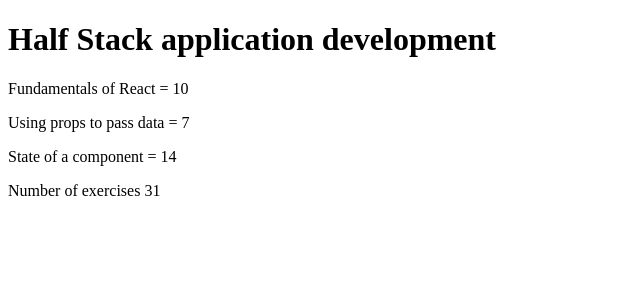
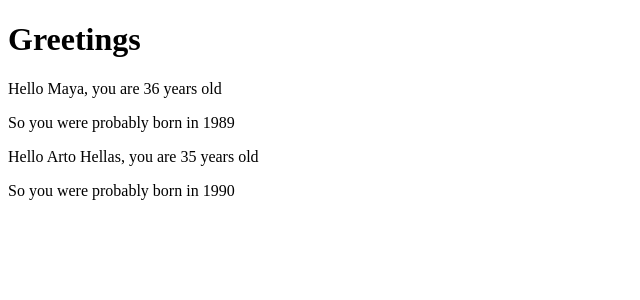
Before and after one commit to miguelc83/FullStackOpen, a React (Vite) app in the folder part1/: page / in a window 1280 px wide. Shown: the top 300 px of the page, without its empty margins (0-640 px from the left). Built offline with nearby package versions, Linux system fonts and the light colour scheme.

Commit message:
Desestructuration of props

```diff
--- a/part1/src/App.jsx
+++ b/part1/src/App.jsx
@@ -1,78 +1,51 @@
-const Header = (props) => {
-  console.log("Header comoponent rendered")
-  return (
-    //added id for debugging
-    <h1 id="Header">{props.course}</h1>
-  )
-}
-const Content = (props) => {
-  console.log("Content comoponent rendered")
-  console.log(props.parts)
-  return (
-    //added id for debugging
-    <div id="Content">
-      {props.parts.map((part) => {
-        return (
-          <Part part={part}  />
-        )
-      })}
+// The Hello component uses destructuring to extract the 'name' and 'age' properties
+// directly from the props object passed to it.
+const Hello = ({ name, age }) => {
+  // Logs the name and age to the console for debugging purposes.
+  console.log(name, age)
 
-    </div>
-  )
-}
-const Total = (props) => {
-  console.log("Part comoponent rendered")
-  console.log(props.parts)
-  let exercises = 0
+  // Defines a function to calculate the year of birth based on the current year and the age.
+  // This function uses the 'age' value destructured from props.
+  const bornYear = () => new Date().getFullYear() - age
 
-  props.parts.forEach(element => {
-    exercises += element.exercises
-  })
-
-  return (
-    //added id for debugging
-    <p id="Total">Number of exercises {exercises}</p>
-  )
-}
-
-const Part = (props) => {
-  console.log("Part comoponent rendered")
-  console.log(props.part)
-  return (
-    //added id for debugging
-    <p id="Part">{props.part.name} = {props.part.exercises}</p>
-  )
-}
-
-
-
-const App = () => {
-  const course = {
-    name: 'Half Stack application development',
-    parts: [
-      {
-        name: 'Fundamentals of React',
-        exercises: 10
-      },
-      {
-        name: 'Using props to pass data',
-        exercises: 7
-      },
-      {
-        name: 'State of a component',
-        exercises: 14
-      }
-    ]
-  }
-
-
+  // Returns a JSX structure that displays a greeting message and the calculated year of birth.
   return (
     <div>
-      <Header course={course.name} />
-      <Content parts={course.parts}  />
-      <Total parts={course.parts} />
+      <p>
+        Hello {name}, you are {age} years old
+      </p>
+      <p>So you were probably born in {bornYear()}</p>
     </div>
   )
 }
 
+// The App component demonstrates the use of destructuring in various contexts.
+const App = () => {
+  // Defines a 'person' object with multiple properties, including nested objects and arrays.
+  const person = {
+    name: 'Arto Hellas', // Name of the person
+    age: 35, // Age of the person
+    hobbies: ['HTML', 'CSS', 'JavaScript'], // Array of hobbies
+    education: { // Nested object representing education details
+      degree: 'Master',
+      major: 'Computer Science',
+      university: 'University of Helsinki',
+      year: 2010
+    },
+  }
+
+  // Returns a JSX structure that renders the Hello component twice.
+  // The first instance passes hardcoded values, while the second uses destructured properties from the 'person' object.
+  return (
+    <div>
+      <h1>Greetings</h1>
+      {/* Passes hardcoded values to the Hello component. The age is calculated dynamically. */}
+      <Hello name="Maya" age={26 + 10} />
+      {/* Passes destructured properties from the 'person' object to the Hello component. */}
+      <Hello name={person.name} age={person.age} />
+    </div>
+  )
+}
+
+// Exports the App component as the default export of this module.
 export default App
```
